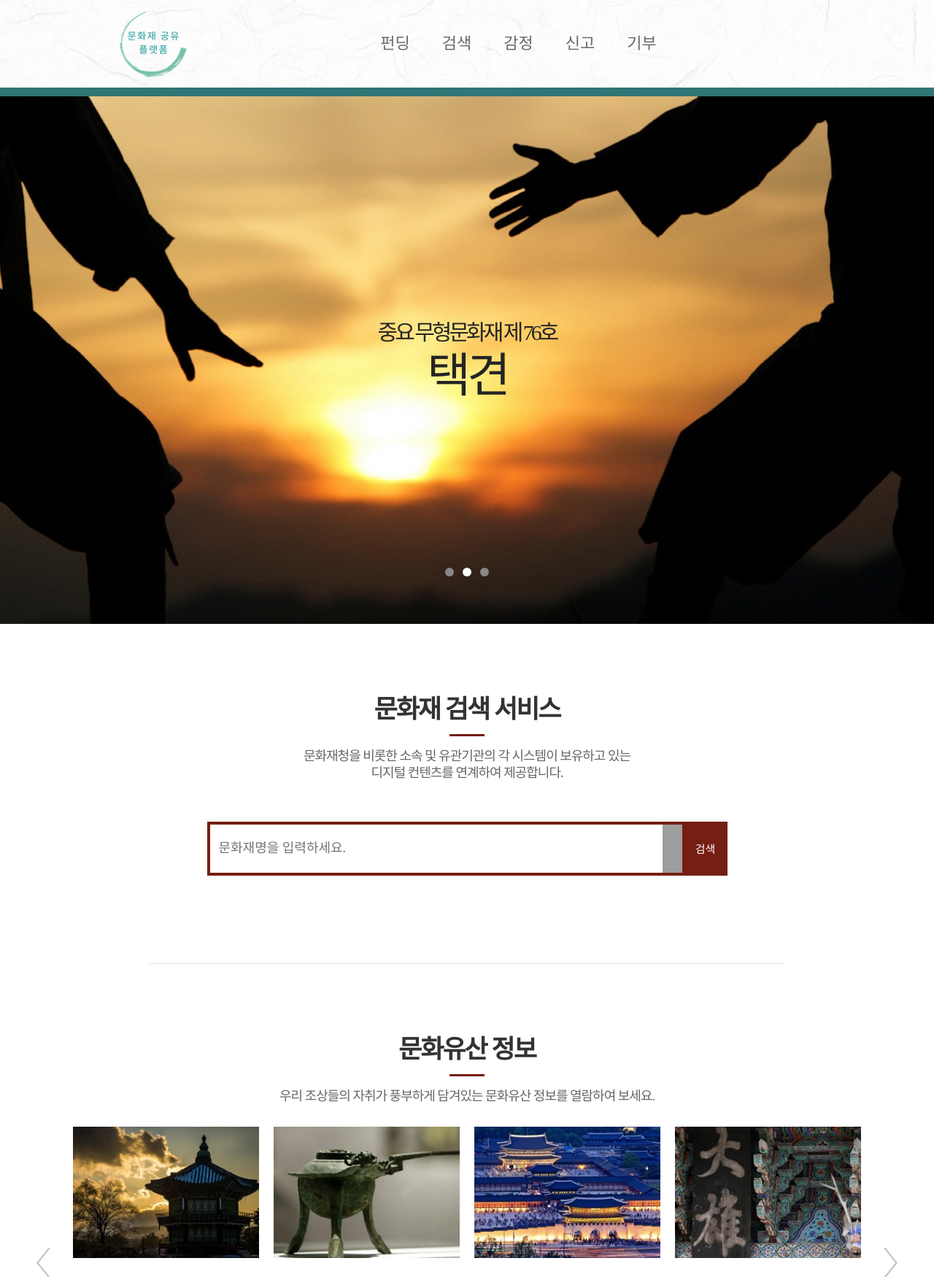
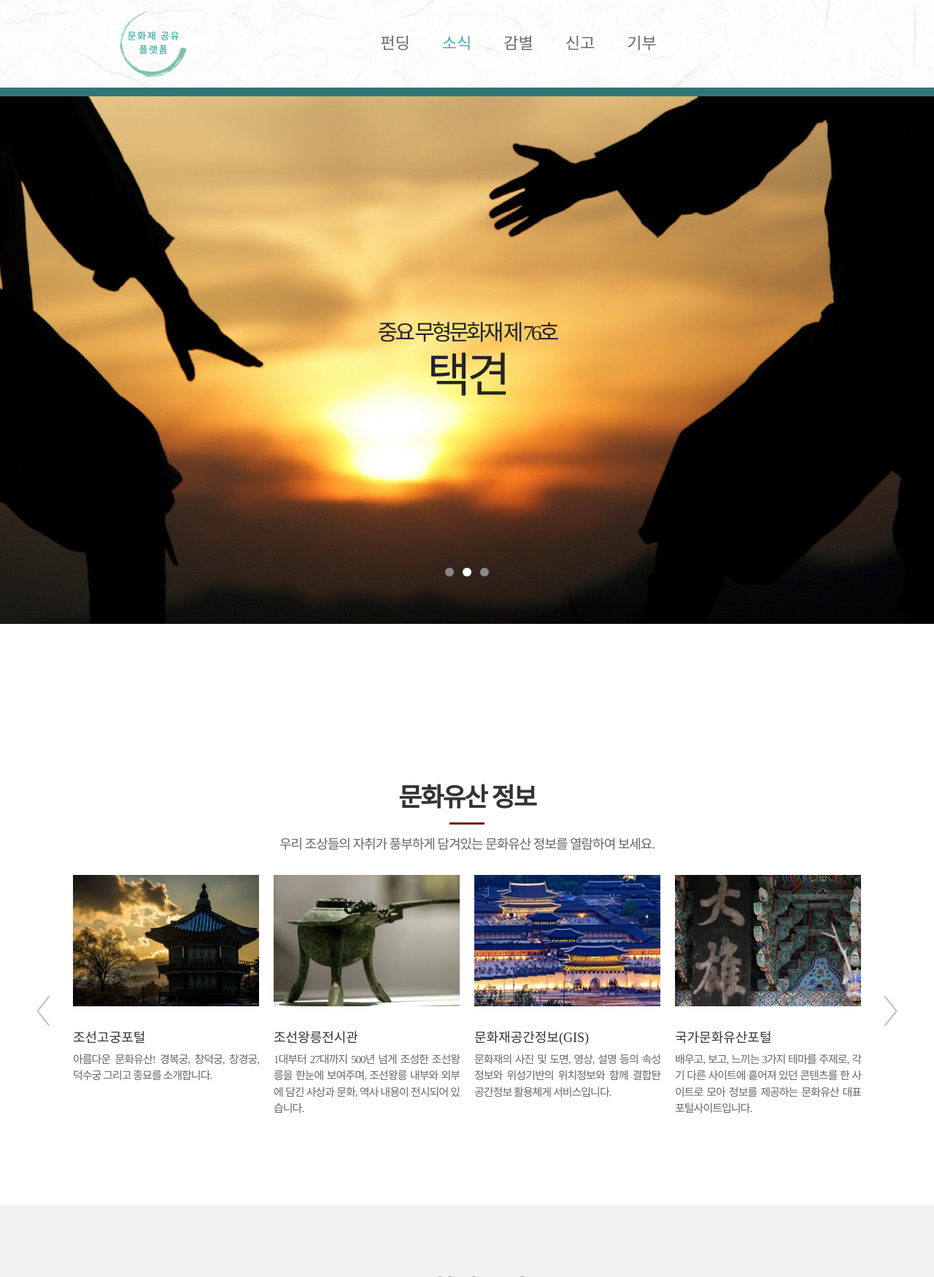
Before and after one commit to wlsn0105/Cultural-Heritage-Image-Classification, a Flask app: page /search in a window 1280 px wide. Shown: the top 1750 px of the page at 73% size. Run offline with Flask 3, Linux system fonts and the light colour scheme; grey boxes are pictures that could not be loaded.

Commit message:
Fix: css 수정

```diff
--- a/static/css/fund.css
+++ b/static/css/fund.css
@@ -88,6 +88,10 @@ a:hover {
     padding: 0 1em;
     /* color: #6a6a6a; */
     font-size: 22px;
+}
+
+.subpage-in {
+    color: #4aaab5;
 }
 
 .progress {
--- a/static/css/imageDetection.css
+++ b/static/css/imageDetection.css
@@ -82,6 +82,10 @@ a:hover {
     padding: 0 1em;
     /* color: #6a6a6a; */
     font-size: 22px;
+}
+
+.subpage-in {
+    color: #4aaab5;
 }
 
 /* detection 감정 영역 */
--- a/static/css/main.css
+++ b/static/css/main.css
@@ -250,7 +250,7 @@ a:hover {
     display: flex;
     position: sticky;
     top: 0;
-    width: 280vw;
+    width: 350vw;
     max-width: 5300px;
     height: 100vh;
     align-items: center;
@@ -259,10 +259,11 @@ a:hover {
 .service-introduce {
     font-size: 2rem;
     color: #333;
-    /* width: 240px; */
+    /* width: 300px; */
     /* border: solid 3px grey; */
     text-decoration: underline 3px #2f566e;
     text-underline-offset: 8px;
+    display: flex;
 }
 
 .gallery-item {
--- a/static/css/search.css
+++ b/static/css/search.css
@@ -82,6 +82,10 @@ a:hover {
     padding: 0 1em;
     /* color: #6a6a6a; */
     font-size: 22px;
+}
+
+.subpage-in {
+    color: #4aaab5;
 }
 
 .progress {
--- a/static/css/style_v180910.css
+++ b/static/css/style_v180910.css
@@ -525,7 +525,7 @@ body {
     display: block;
     width: 870px;
     height: 1px;
-    background-color: #ddd;
+    /* background-color: #ddd; */
     margin: 120px auto 100px;
 }
 #info .info-list {
--- a/static/js/main.js
+++ b/static/js/main.js
@@ -45,7 +45,7 @@ targetBoxes.forEach((box) => {
 const gallery = document.querySelector(".gallery");
 const widthScroll = document.querySelector(".width-scroll");
 
-gallery.animate([{ transform: "translateX(calc(15%))" }, { transform: "translateX(calc(-100% + 80vw))" }], {
+gallery.animate([{ transform: "translateX(calc(15%))" }, { transform: "translateX(calc(-100% + 90vw))" }], {
     fill: "both",
     timeline: new ScrollTimeline({
         scrollOffsets: [
--- a/templates/imageDetection.html
+++ b/templates/imageDetection.html
@@ -15,8 +15,8 @@
                     <a href="/"><img class="logo" src="/static/images/logo.png" alt="logo" /></a>
                     <ul class="subpages-list">
                         <li class="subpage"><a href="/fund">펀딩</a></li>
-                        <li class="subpage"><a href="/search">검색</a></li>
-                        <li class="subpage"><a href="/imageDetection">감정</a></li>
+                        <li class="subpage"><a href="/search">소식</a></li>
+                        <li class="subpage"><a class="subpage-in" href="/imageDetection">감별</a></li>
                         <li class="subpage"><a href="/">신고</a></li>
                         <li class="subpage"><a href="/">기부</a></li>
                     </ul>
--- a/templates/main.html
+++ b/templates/main.html
@@ -15,8 +15,8 @@
                     <a href="/"><img class="logo" src="/static/images/logo.png" alt="logo" /></a>
                     <ul class="subpages-list">
                         <li class="subpage"><a href="/fund">펀딩</a></li>
-                        <li class="subpage"><a href="/search">검색</a></li>
-                        <li class="subpage"><a href="/imageDetection">감정</a></li>
+                        <li class="subpage"><a href="/search">소식</a></li>
+                        <li class="subpage"><a href="/imageDetection">감별</a></li>
                         <li class="subpage"><a href="/">신고</a></li>
                         <li class="subpage"><a href="/">기부</a></li>
                     </ul>
--- a/templates/search.html
+++ b/templates/search.html
@@ -24,8 +24,8 @@
                     <a href="/"><img class="logo" src="/static/images/logo.png" alt="logo" /></a>
                     <ul class="subpages-list">
                         <li class="subpage"><a href="/fund">펀딩</a></li>
-                        <li class="subpage"><a href="/search">검색</a></li>
-                        <li class="subpage"><a href="/imageDetection">감정</a></li>
+                        <li class="subpage"><a class="subpage-in" href="/search">소식</a></li>
+                        <li class="subpage"><a href="/imageDetection">감별</a></li>
                         <li class="subpage"><a href="/">신고</a></li>
                         <li class="subpage"><a href="/">기부</a></li>
                     </ul>
@@ -68,31 +68,6 @@
 
             <!-- 메인 컨텐츠 영역 -->
             <main id="container">
-                <!-- 검색 -->
-                <section id="search" class="wrapper">
-                    <h2 class="tit">문화재 검색 서비스</h2>
-                    <p class="desc">
-                        문화재청을 비롯한 소속 및 유관기관의 각 시스템이 보유하고 있는<br />디지털 컨텐츠를 연계하여
-                        제공합니다.
-                    </p>
-                    <div class="search-bar">
-                        <form>
-                            <fieldset>
-                                <legend>문화재검색</legend>
-                                <label for="search-form" class="hide">검색어 입력란</label>
-                                <input
-                                    type="text"
-                                    class="text"
-                                    id="search-form"
-                                    title="검색어를 입력합니다."
-                                    placeholder="문화재명을 입력하세요."
-                                />
-                                <input type="submit" class="submit" value="검색" title="새창" />
-                            </fieldset>
-                        </form>
-                    </div>
-                </section>
-
                 <!-- 문화유산 정보 -->
                 <section id="info" class="wrapper">
                     <h2 class="tit">문화유산 정보</h2>
```
Also changed, not shown: templates/fund.html (+5 -5 lines).
